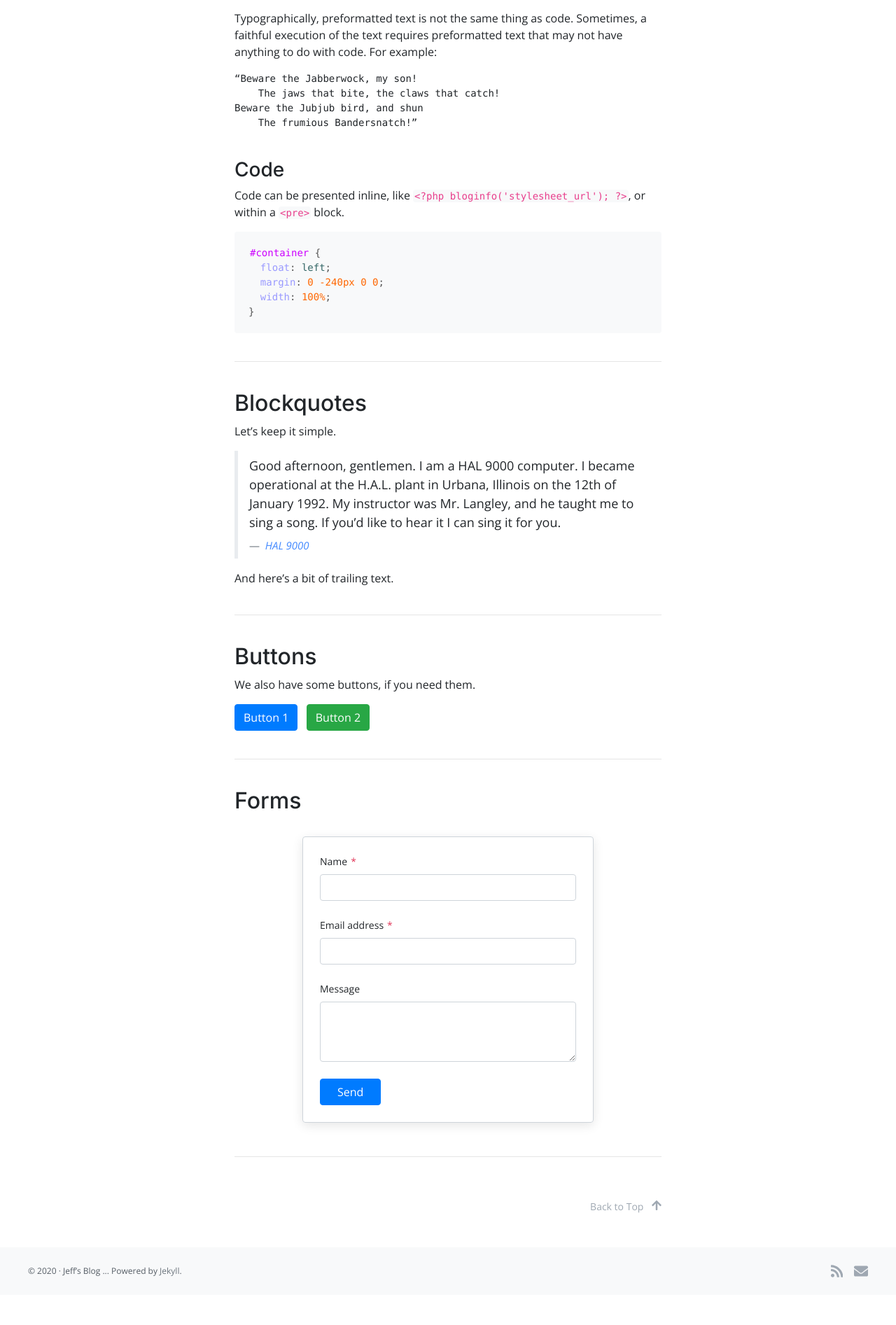
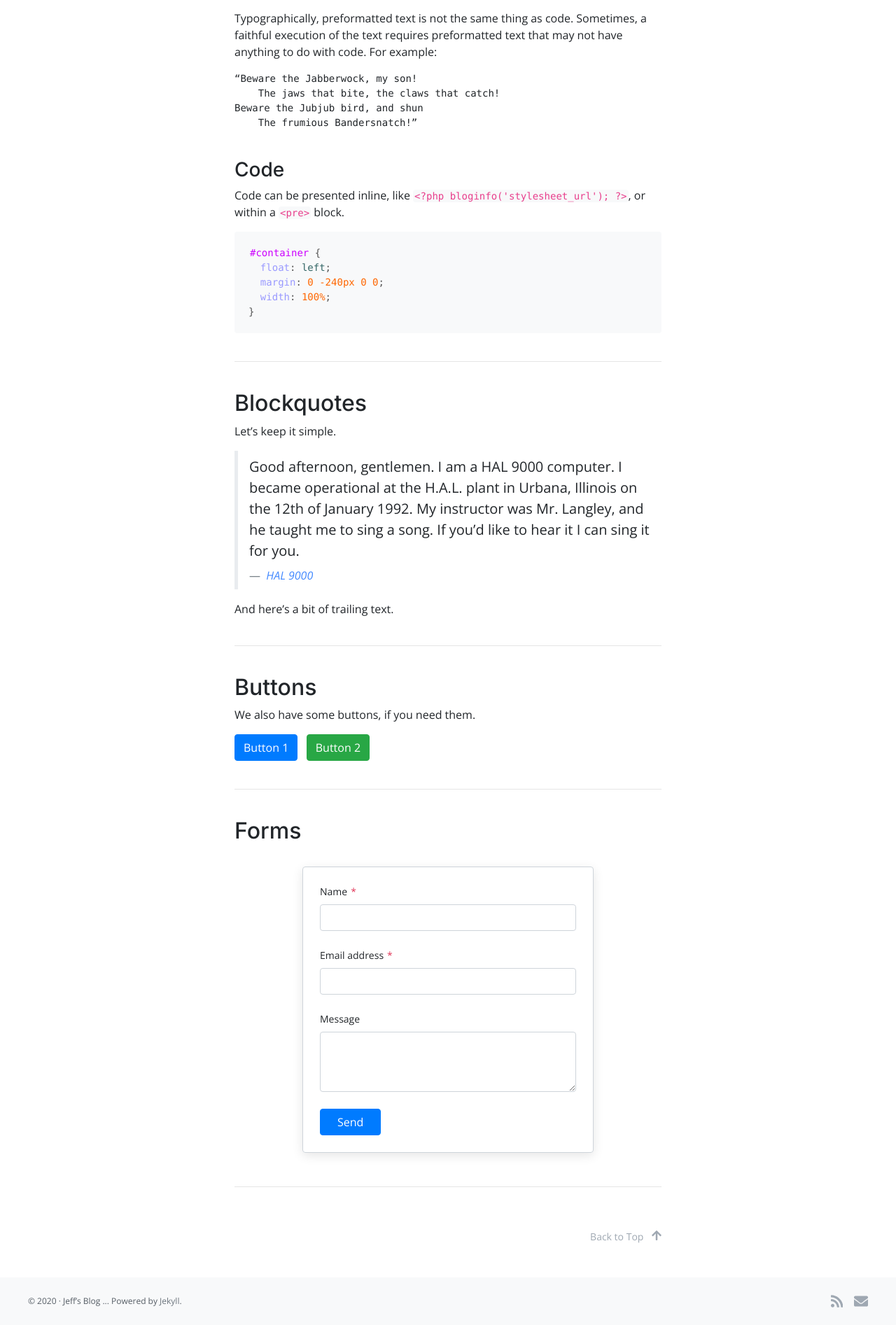
Before and after one commit to jefx07/jefx07.github.io, a Jekyll site: the page built from test_1.md, in a window 1280 px wide. Shown: the part 2015-3908 px from the top of the page at 70% size. Built offline with Jekyll 4.4.1, drawn with Linux system fonts in a browser that asks for light colours; before the commit the page ends 3865 px from its top, so only the background shows below that.

Commit message:
A couple of fixes

```diff
--- a/_sass/scss/_custom.scss
+++ b/_sass/scss/_custom.scss
@@ -36,7 +36,6 @@
 $font-family-sans-serif:  "Open Sans", sans-serif;
 //$font-family-monospace:   "Source Code Pro", monospace;
 
-//$headings-font-family:    Roboto, sans-serif;
 $headings-font-family:    Inter, sans-serif;
 // stylelint-enable value-keyword-case
 
@@ -48,8 +47,8 @@
 $mark-padding:                0 .2em;
 $mark-bg:                     #ffeea8;
 
-$blockquote-font-size:        ($font-size-base * 1.125);
-$blockquote-footer-font-size: .9375rem;
+//$blockquote-font-size:        ($font-size-base * 1.125);
+//$blockquote-footer-font-size: .9375rem;
 $blockquote-border-width:     .3125rem;
 $blockquote-border-color:     $gray-200 !default;
 
--- a/_sass/site-custom.scss
+++ b/_sass/site-custom.scss
@@ -24,10 +24,11 @@
   //font-size: 2.25rem;    // 36px
   font-weight: 300;
   letter-spacing: -1px;
+  //
   //@media (min-width: 768px) {
   //  font-size: 2.5rem;   // 40px
   //}
-
+  //
   //@media (min-width: 992px) {
   //  font-size: 2.75rem;  // 44px
   //}
@@ -121,7 +122,7 @@
 // Blockquotes
 blockquote {
   padding: ($spacer / 2) $spacer;
-  font-size: $blockquote-font-size;
+  @include font-size($blockquote-font-size);
   border-left: $blockquote-border-width solid $blockquote-border-color;
 
   p,
@@ -133,9 +134,9 @@
   }
 }
 
-.blockquote-footer {
-  font-size: $blockquote-footer-font-size;
-}
+//.blockquote-footer {
+//  font-size: $blockquote-footer-font-size;
+//}
 
 code {
   padding: $code-padding-y $code-padding-x;
@@ -473,8 +474,8 @@
 
   > .container {
 
-      @media (min-width: 768px) {
-        max-width: 40em;
+    @media (min-width: 768px) {
+      max-width: 40em;
     }
   }
 }
@@ -488,7 +489,7 @@
   }
 
   > .entry-title {
-      margin-bottom: 1.25rem;
+    margin-bottom: 1.25rem;
   }
 }
 
```
